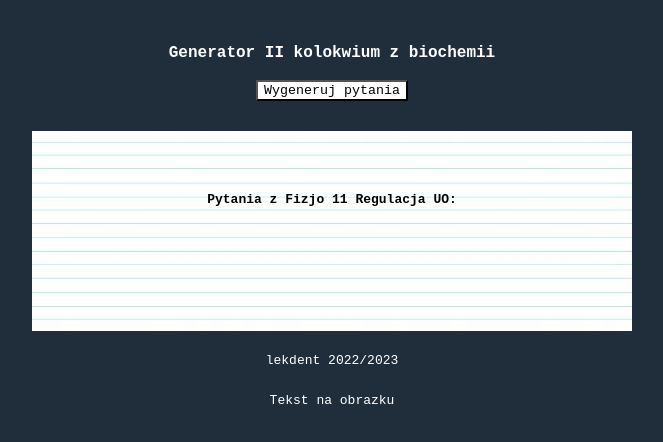
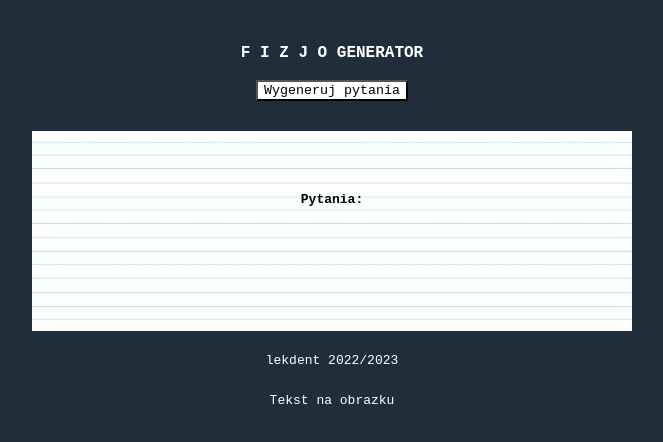
Before and after one commit to BrunonBobowski/FIZJOLOGIA, a plain HTML site: page index.html in a window 1280 px wide. Shown: the whole page, without its empty margins (308-971 px from the left). Drawn offline with Linux system fonts and the light colour scheme.

Commit message:
index.html

```diff
--- a/index.html
+++ b/index.html
@@ -105,7 +105,7 @@
     <br>
     <br>
     <header style="font-size: large; text-align: center; color: white; font-family: monospace; font-weight: bold;">
-        Generator II kolokwium z biochemii
+        F I Z J O GENERATOR
     </header>
     <br>
     <div style="text-align: center; color: white; font-family: monospace;">
@@ -129,7 +129,7 @@
             <div style="color: black; font-family: monospace; position: absolute; top: 30%; left: 50%; transform: translate(-50%, -50%);">
                 <br>
                 <br>
-                <strong>Pytania z Fizjo 11 Regulacja UO:</strong>
+                <strong>Pytania:</strong>
                 <br>
                 <br>
                 <div id="questions"></div>
```
